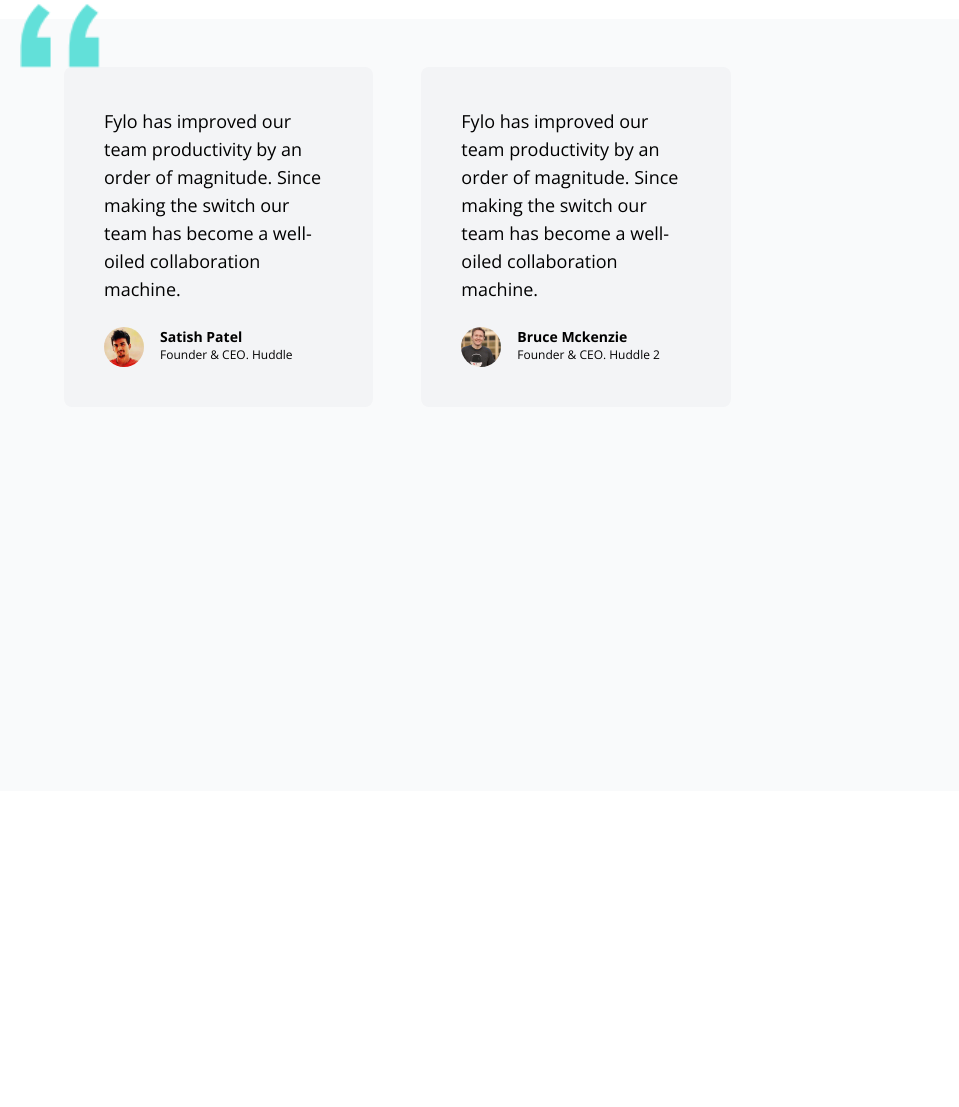
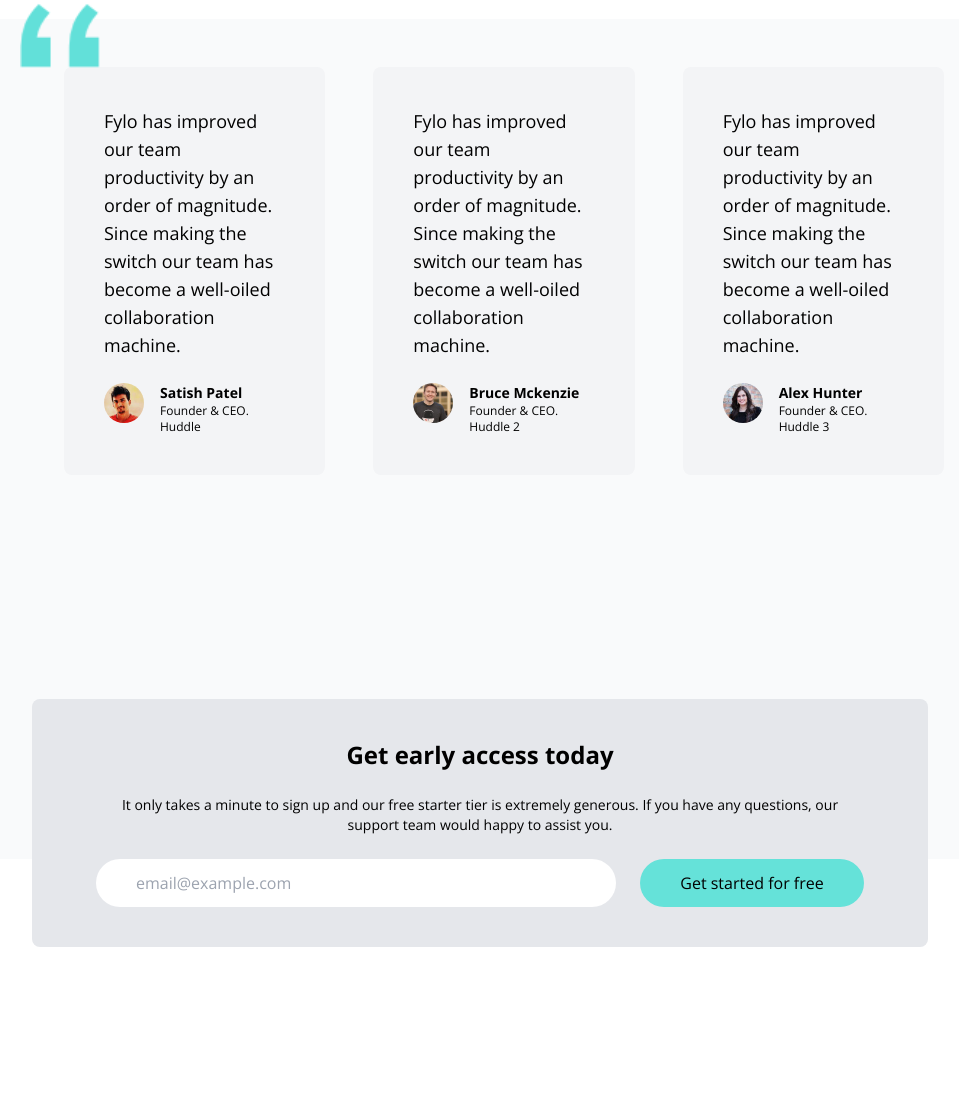
Before and after one commit to CodePlay007/fylo-website, a website: page index.html in a window 1280 px wide. Shown: the part 2622-3729 px from the top of the page, without its empty margins (160-1119 px from the left). Before the commit the page ends 3413 px from the top, so only its background shows below. Drawn offline with nearby package versions, Linux system fonts and the light colour scheme.

Commit message:
Early Access Section Added

```diff
--- a/index.html
+++ b/index.html
@@ -224,6 +224,42 @@
                         </div>
                     </div>
                 </div>
+                <!-- Box 3 -->
+                <div class="flex flex-col p-10 space-y-6 rounded-lg bg-gray-100 dark:bg-darkBlue3 md:w-1/3">
+                    <p class="text-sm leading-5 md:text-lg">
+                        Fylo has improved our team productivity by an order of magnitude.
+                        Since making the switch our team has become a well-oiled collaboration machine.
+                    </p>
+                    <!-- Customer info -->
+                    <div class="flex space-x-4">
+                        <img src="images/profile-3.jpg" alt="" class="w-10 h-10 rounded-full">
+                        <div>
+                            <h5 class="text-sm font-semibold">Alex Hunter</h5>
+                            <p class="text-xs font-extralight">Founder & CEO. Huddle 3</p>
+                        </div>
+                    </div>
+                </div>
+            </div>
+        </div>
+    </section>
+
+    <!-- Early Access Section -->
+    <section id="early-access" class="relative px-6 dark:bg-darkBlue2 md:px-0">
+        <div class="relative -top-40 max-w-4xl mx-auto p-10 px-6 space-y-6 text-center rounded-lg bg-gray-200 dark:bg-darkBlue1 md:px-16">
+            <h5 class="text-2xl font-bold">Get early access today</h5>
+            <p class="text-sm">
+                It only takes a minute to sign up and our free starter tier is extremely generous. If
+                you have any questions,
+                our support team would happy to assist you.
+            </p>
+            <!-- Input & Button Container -->
+            <div class="flex flex-col items-start space-y-6 md:flex-row md:space-y-0 md:space-x-6">
+                <div class="w-full md:flex-1">
+                    <input type="email" class="w-full px-10 py-3 rounded-full focus:outline-none" placeholder="email@example.com">
+                </div>
+                <button class="w-full p-3 px-6 rounded-full bg-accentCyan md:w-56 hover:scale-95">
+                    Get started for free
+                </button>
             </div>
         </div>
     </section>
```
Also changed, not shown: css/style.css.
